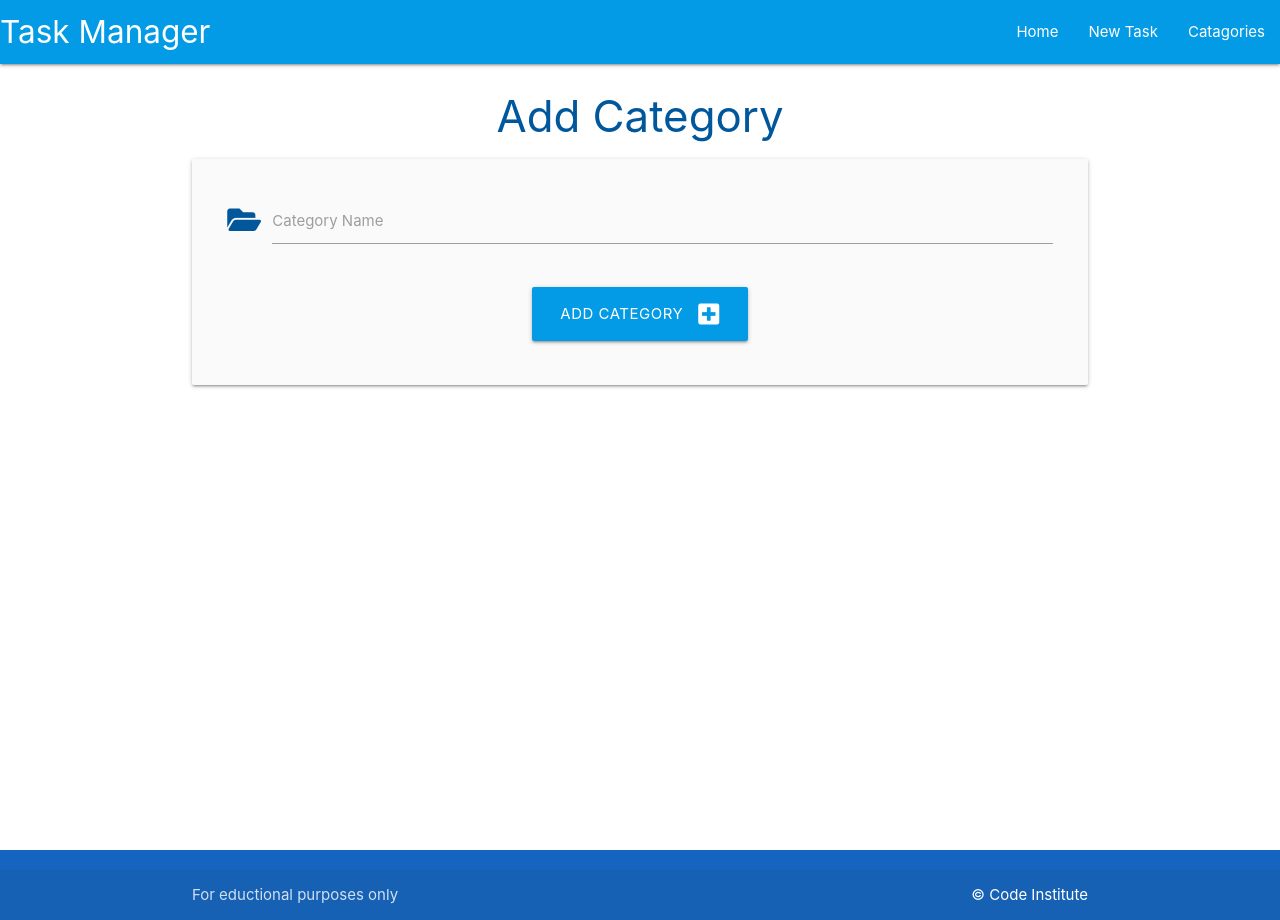
After one commit to Joe-Collins-1986/task-manager, a Flask app: page /add_catagory in a window 1280 px wide. The commit adds this page. Run offline with Flask 2, Linux system fonts and the light colour scheme.

Commit message:
set up POST for add catagory

```diff
--- a/taskmanager/routes.py
+++ b/taskmanager/routes.py
@@ -1,4 +1,4 @@
-from flask import render_template
+from flask import render_template, redirect, request, url_for
 from taskmanager import app, db
 from taskmanager.models import Catagory, Task
 
@@ -6,3 +6,18 @@ from taskmanager.models import Catagory, Task
 @app.route("/")
 def home():
     return render_template("tasks.html")
+
+
+@app.route("/catagories")
+def catagories():
+    return render_template("catagories.html")
+
+
+@app.route("/add_catagory", methods=["GET", "POST"])
+def add_catagory():
+    if request.method == "POST":
+        catagory = Catagory(catagory_name=request.form.get("catagory_name"))
+        db.session.add(catagory)
+        db.session.commit()
+        return redirect(url_for("catagories"))
+    return render_template("add_catagory.html")
--- /dev/null
+++ b/taskmanager/templates/add_catagory.html
@@ -0,0 +1,28 @@
+{% extends "base.html" %}
+{% block content %}
+
+<h3 class="light-blue-text text-darken-4 center-align">Add Category</h3>
+
+<div class="row card-panel grey lighten-5">
+    <form class="col s12" method="POST" action="{{ url_for('add_catagory') }}">
+        <!-- catagory name -->
+        <div class="row">
+            <div class="input-field col s12">
+                <i class="fas fa-folder-open prefix light-blue-text text-darken-4"></i>
+                <input id="catagory_name" name="catagory_name" minlength="3" maxlength="25" type="text" class="validate" required>
+                <label for="catagory_name">Category Name</label>
+            </div>
+        </div>
+
+        <!-- submit button -->
+        <div class="row">
+            <div class="col s12 center-align">
+                <button type="submit" class="btn-large light-blue darken-1">
+                    Add Category <i class="fas fa-plus-square right"></i>
+                </button>
+            </div>
+        </div>
+    </form>
+  </div>
+
+{% endblock %}
--- a/taskmanager/templates/base.html
+++ b/taskmanager/templates/base.html
@@ -21,7 +21,7 @@
                 <ul class="right hide-on-med-and-down">
                     <li><a href="{{ url_for('home') }}">Home</a></li>
                     <li><a href="">New Task</a></li>
-                    <li><a href="">Catagories</a></li>
+                    <li><a href="{{ url_for('catagories') }}">Catagories</a></li>
               </ul>
             </div>
           </nav>
@@ -29,7 +29,7 @@
           <ul class="sidenav" id="mobile-demo">
             <li><a href="{{ url_for('home') }}">Home</a></li>
             <li><a href="">New Task</a></li>
-            <li><a href="">Catagories</a></li>
+            <li><a href="{{ url_for('catagories') }}">Catagories</a></li>
           </ul>
 
     </header>
```
Also changed, not shown: taskmanager/templates/catagories.html (added, +14 -0 lines).
